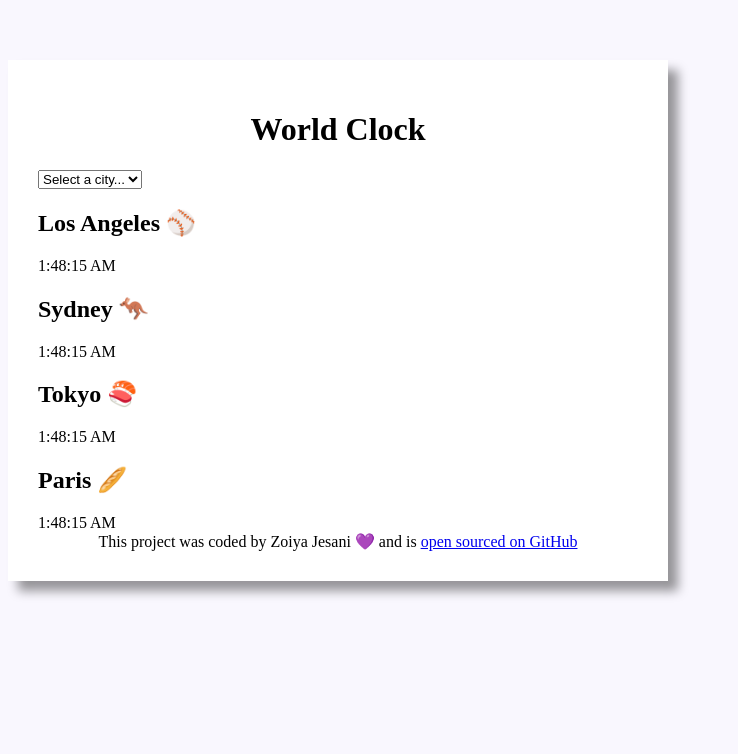
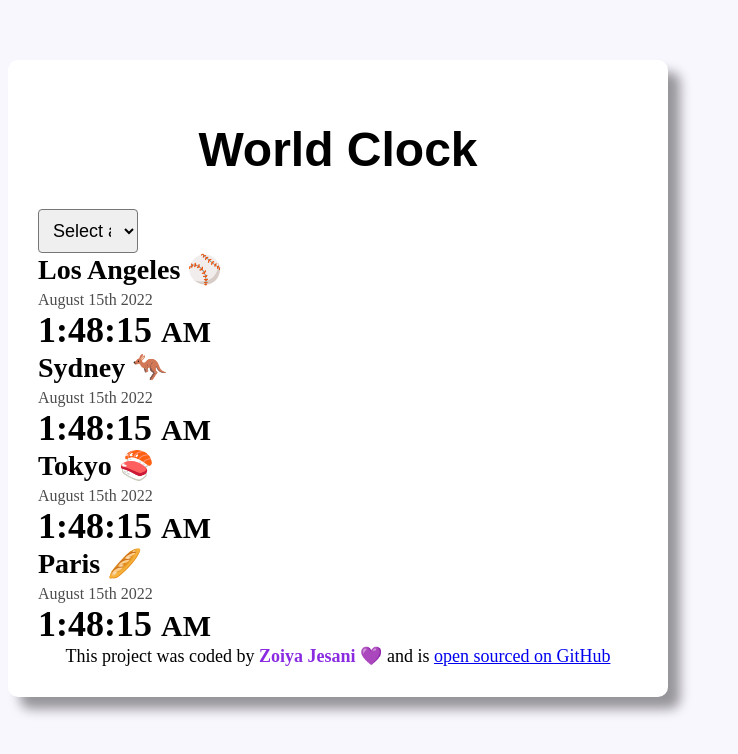
Before and after one commit to zoiyaj/World-Clock, a plain HTML site: page index.html in a window 1280 px wide. Shown: the whole page, without its empty margins (0-738 px from the left). Drawn offline with Linux system fonts and the light colour scheme.

Commit message:
updated css and corrected some html

```diff
--- a/css/style.css
+++ b/css/style.css
@@ -3,15 +3,54 @@ body {
 }
 .container {
   max-width: 600px;
-  margin: 0 auto;
+  margin: 60px 0 auto;
   background: white;
   padding: 30px;
-  box-shadow: 10px 10px 10px rgba(0, 0, 0, 0.4);
-  margin: 60px 0;
+  box-shadow: 12px 12px 12px rgba(0, 0, 0, 0.4);
+  border-radius: 10px;
+}
+
+select {
+  display: block;
+  width: 100px;
+  border-radius: 4px;
+  padding: 10px;
+  font-size: 18px;
+}
+.city {
+  display: flex;
+  margin: 20px 0;
+  justify-content: space-between;
+  padding: 20px 0
+  border-bottom: 1px dashed rgba(0, 0, 0, 0.2);
+}
+.city:last-child{
+    border: none;
+}
+
+.date {
+  opacity: 0.7;
+}
+h2 {
+  margin: 0 0 5px;
+  font-size: 28px;
+}
+
+.time {
+  font-size: 36px;
+  font-weight: bold;
+  vertical-align: middle;
 }
 h1 {
   text-align: center;
+  font-family: sans-serif;
+  font-size: 48px;
 }
 footer {
   text-align: center;
+  font-size: 18px;
+  color: rgba (0, 0, 0, 0.8);
 }
+footer strong {
+    color:blueviolet;
+}
--- a/index.html
+++ b/index.html
@@ -18,16 +18,20 @@
     </select>
     <div class="cities">
         <h2>Los Angeles ⚾</h2>
-        <div class="time">1:48:15 AM</div>
+        <div class="date">August 15th 2022</div>
+        <div class="time">1:48:15 <small>AM</small></div>
         <h2>Sydney 🦘</h2>
-        <div class="time">1:48:15 AM</div>
+        <div class="date">August 15th 2022</div>
+        <div class="time">1:48:15 <small>AM</small></div>
         <h2>Tokyo 🍣</h2>
-        <div class="time">1:48:15 AM</div>
+        <div class="date">August 15th 2022</div>
+        <div class="time">1:48:15 <small>AM</small></div>
         <h2>Paris 🥖</h2>
-        <div class="time">1:48:15 AM</div>
+        <div class="date">August 15th 2022</div>
+        <div class="time">1:48:15 <small>AM</small></div>
     </div>
     <footer>
-      This project was coded by Zoiya Jesani 💜 and is
+      This project was coded by <strong>Zoiya Jesani</strong> 💜 and is
       <a href="https://github.com/zoiyaj/World-Clock" target="_blank">
         open sourced on GitHub</a
       >
```
